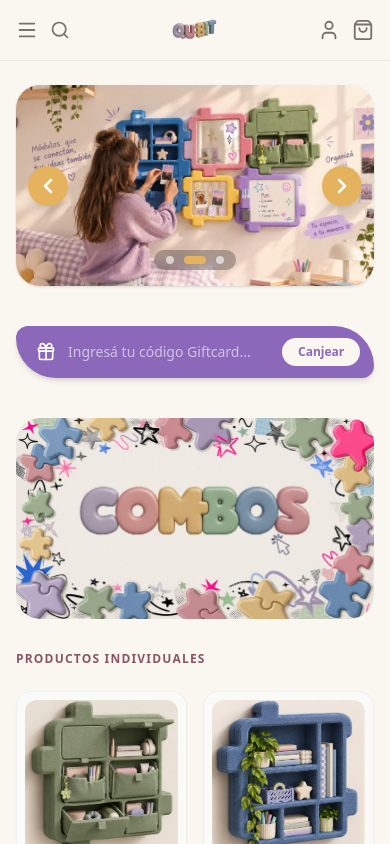
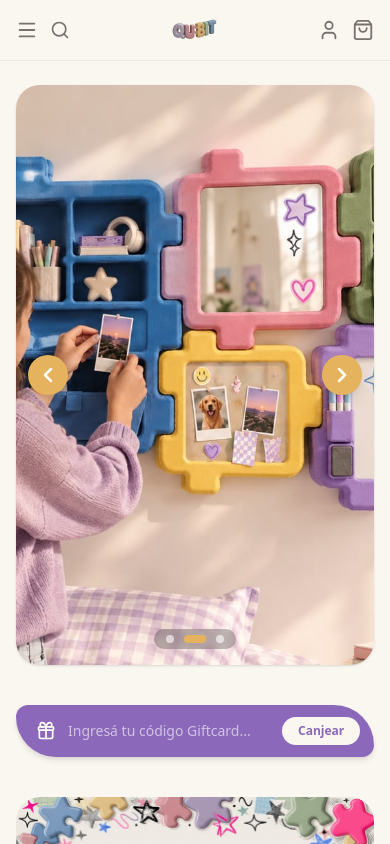
Before and after one commit to Sosa-UTN/qubit-proyecto, a React (Vite) app: page / in a window 390 px wide. Shown: the top 844 px of the page. Built offline with nearby package versions, Linux system fonts and the light colour scheme.

Commit message:
redimension del slider del index en celular

```diff
--- a/src/components/home/HeroSlider.jsx
+++ b/src/components/home/HeroSlider.jsx
@@ -39,7 +39,7 @@ export default function HeroSlider() {
   }
 
   return (
-    <div className="relative w-full overflow-hidden rounded-3xl shadow-sm aspect-[16/9] md:aspect-[2.2/1] max-h-[580px] bg-stone-100 select-none">
+    <div className="relative w-full overflow-hidden rounded-3xl shadow-sm aspect-[9/16] md:aspect-[2.2/1] max-h-[580px] bg-stone-100 select-none">
       {/* Diapositivas con transición suave de desvanecimiento */}
       {slides.map((slide, index) => (
         <div
```
